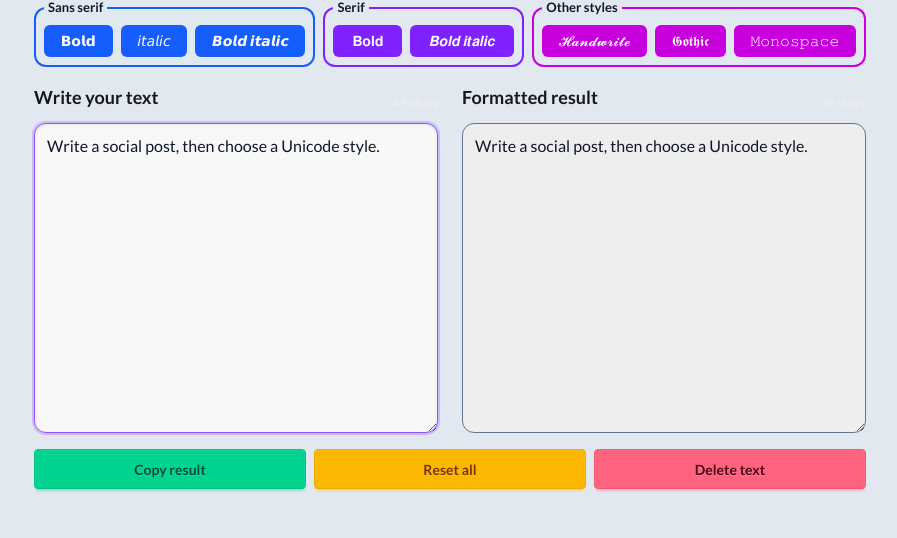
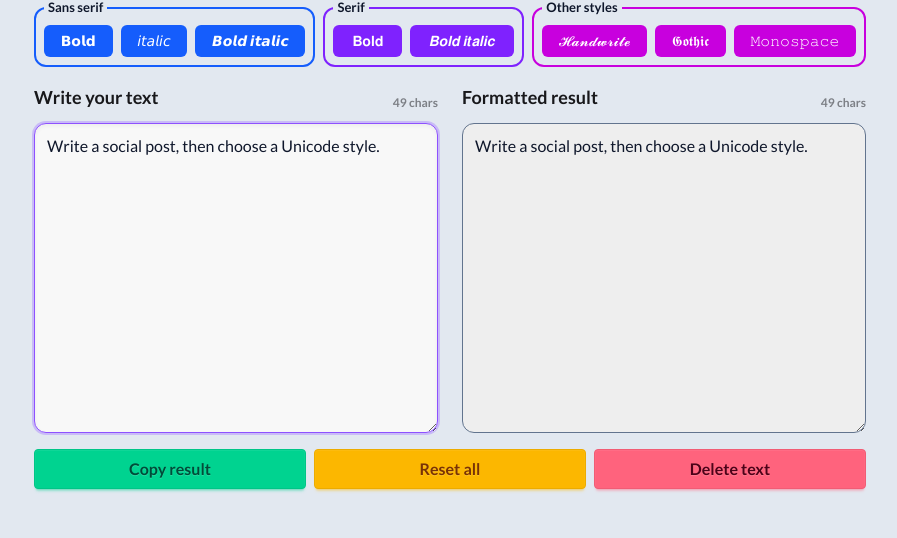
Before and after one commit to 8devil3/socialformatter, a Vue app: page / in a window 1280 px wide. Shown: the part 262-800 px from the top of the page, without its empty margins (190-1087 px from the left). Built offline with nearby package versions, Linux system fonts and the light colour scheme.

Commit message:
correzioni minori

```diff
--- a/src/views/HomeView.vue
+++ b/src/views/HomeView.vue
@@ -37,10 +37,11 @@
             <section class="min-w-0">
                 <div class="flex items-end justify-between gap-3 mb-3">
                     <h2 class="text-lg font-bold text-base-content">Write your text</h2>
-                    <span class="text-xs font-semibold text-base-300">{{ inputText.length }} chars</span>
+                    <span class="text-xs font-semibold text-base-content/50">{{ inputText.length }} chars</span>
                 </div>
 
                 <textarea
+                    id="input-text"
                     ref="inputRef"
                     v-model="inputText"
                     rows="12"
@@ -57,10 +58,11 @@
             <section class="min-w-0">
                 <div class="flex items-end justify-between gap-3 mb-3">
                     <h2 class="text-lg font-bold text-base-content">Formatted result</h2>
-                    <span class="text-xs font-semibold text-base-300">{{ resultText.length }} chars</span>
+                    <span class="text-xs font-semibold text-base-content/50">{{ resultText.length }} chars</span>
                 </div>
 
                 <textarea
+                    id="formatted-result"
                     :value="resultText"
                     rows="12"
                     readonly
@@ -71,16 +73,16 @@
         </div>
 
         <div class="grid grid-cols-3 gap-2 mt-4">
-            <button type="button" @click="copyText" class="btn btn-success">
+            <button type="button" @click="copyText" class="btn btn-success md:text-base">
                 <template v-if="!isCopied">Copy result</template>
                 <template v-else>Copied!</template>
             </button>
 
-            <button type="button" @click="resetAll" class="btn btn-warning">
+            <button type="button" @click="resetAll" class="btn btn-warning md:text-base">
                 Reset all
             </button>
 
-            <button type="button" @click="deleteText" class="btn btn-error">
+            <button type="button" @click="deleteText" class="btn btn-error md:text-base">
                 Delete text
             </button>
         </div>
@@ -147,7 +149,7 @@
     <footer class="flex flex-col gap-4 mt-16 text-sm md:flex-row md:items-center md:justify-between text-base-content/50">
         <div>
             &copy; {{ new Date().getFullYear() }}
-            <a href="https://www.orangeweb.biz" class="font-semibold text-orange-500 transition-colors hover:text-orange-400">OrangeWeb</a>
+            <a href="https://orangeweb.biz" class="font-semibold text-orange-500 transition-colors hover:text-orange-400">OrangeWeb</a>
         </div>
 
         <div class="flex flex-wrap gap-2">
```
